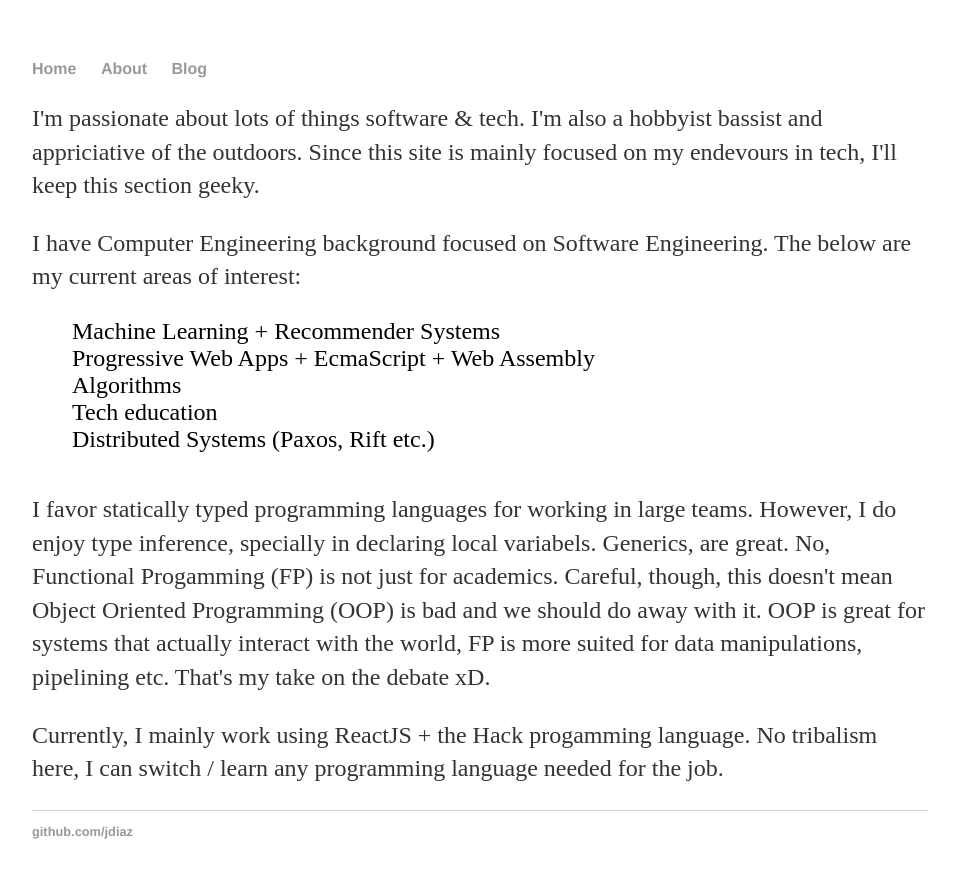
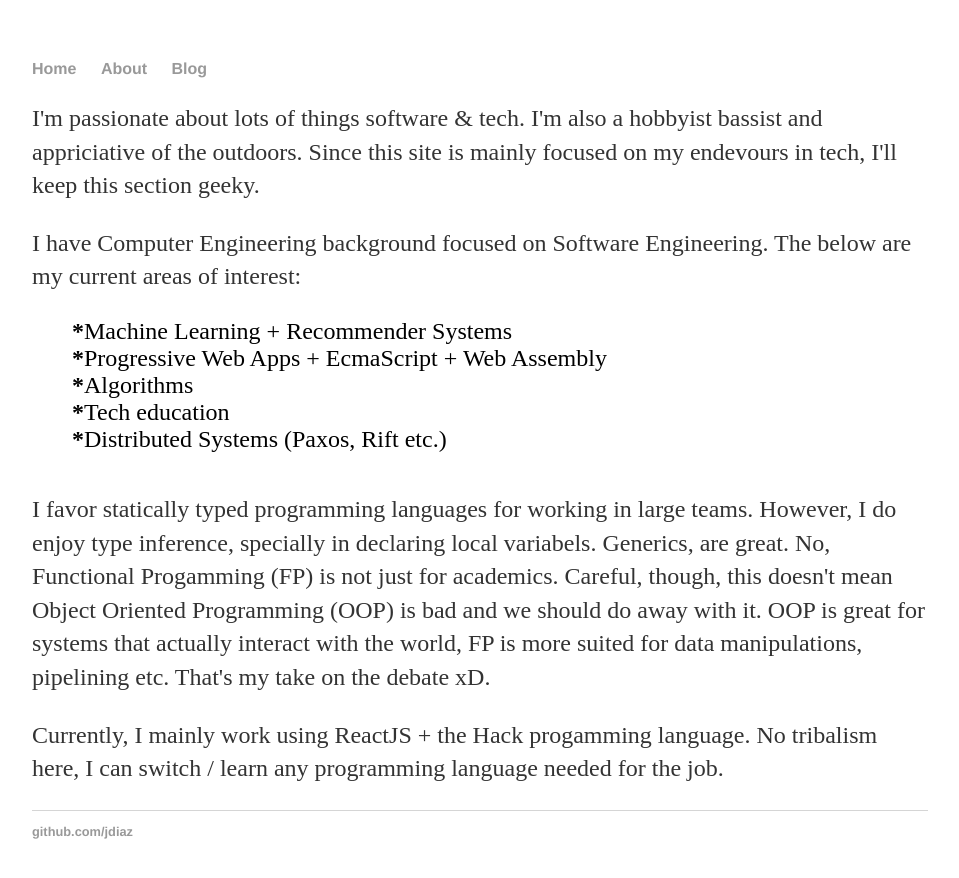
Before and after one commit to jdiaz/jdiaz.github.io, a Jekyll site: the page built from about/index.html, in a window 1280 px wide. Shown: the top 878 px of the page, without its empty margins (160-1119 px from the left). Built offline with Jekyll 4.4.1, drawn with Linux system fonts in a browser that asks for light colours.

```diff
--- a/about/index.html
+++ b/about/index.html
@@ -10,11 +10,11 @@ title: About me
   <p>
   I have Computer Engineering background focused on Software Engineering. The below are my current areas of interest:
   <ul class="posts">
-    <li><span>Machine Learning + Recommender Systems</span></li>
-    <li><span>Progressive Web Apps + EcmaScript + Web Assembly</span></li>
-    <li><span>Algorithms</span></li>
-    <li><span>Tech education</span></li>
-    <li><span>Distributed Systems (Paxos, Rift etc.)</span></li>
+    <li><span><strong>*</strong></span><span>Machine Learning + Recommender Systems</span></li>
+    <li><span><strong>*</strong></span><span>Progressive Web Apps + EcmaScript + Web Assembly</span></li>
+    <li><span><strong>*</strong></span><span>Algorithms</span></li>
+    <li><span><strong>*</strong></span><span>Tech education</span></li>
+    <li><span><strong>*</strong></span><span>Distributed Systems (Paxos, Rift etc.)</span></li>
   </ul>
  </p>
  <p>
```
